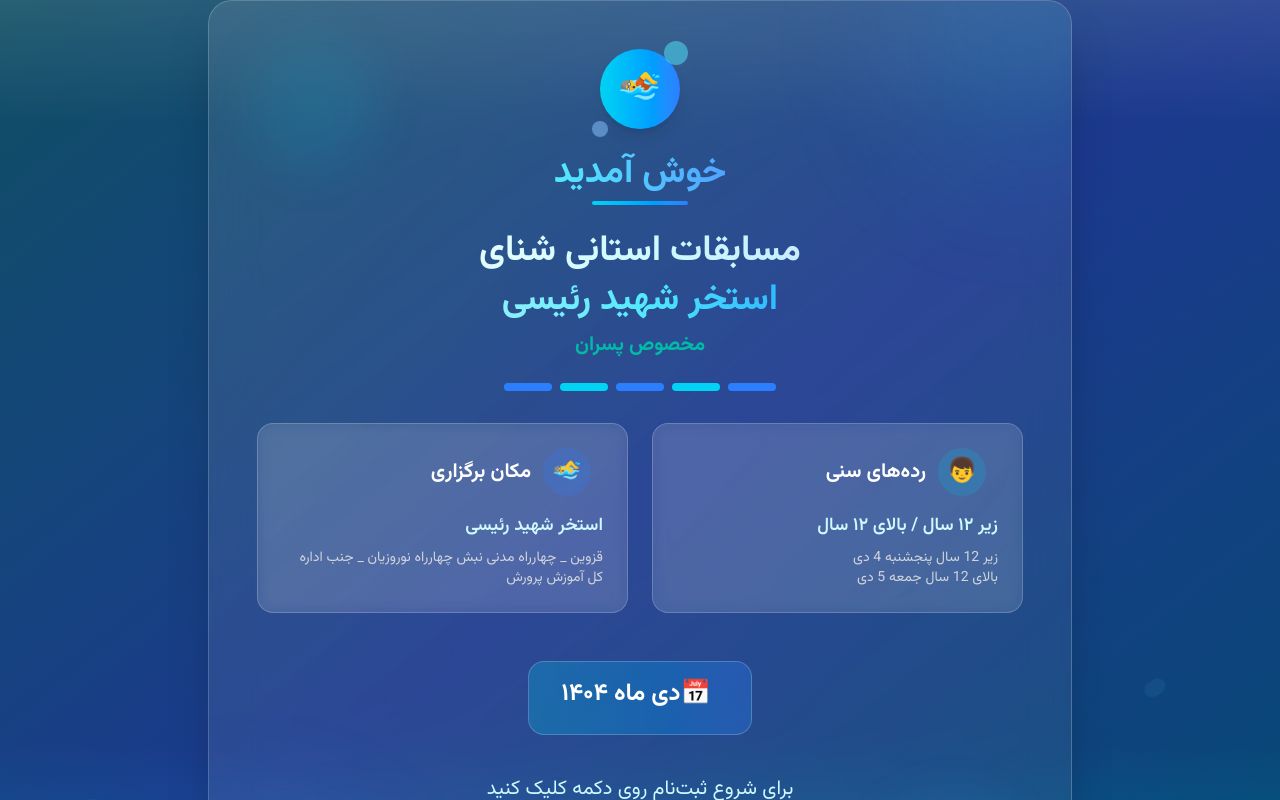
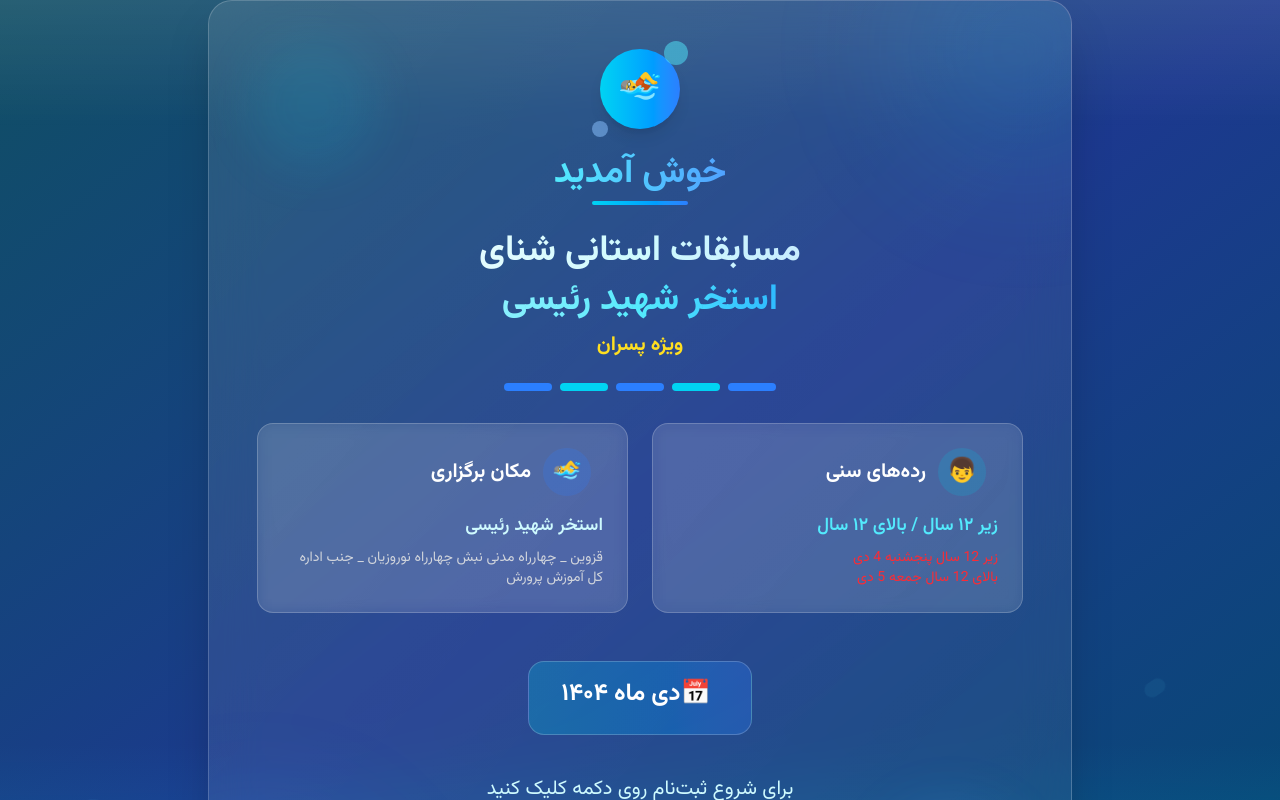
Before and after one commit to mobina211/SwimLeagueEntry, a Vue app: page / in a window 1280 px wide. Shown: the top 800 px of the page. Built offline with nearby package versions, Linux system fonts and the light colour scheme.

Commit message:
fixing the image preview error bug

```diff
--- a/src/components/AgeAndMajor.vue
+++ b/src/components/AgeAndMajor.vue
@@ -10,7 +10,7 @@
         <span class="text-4xl">🏊‍♂️</span>
       </div>
       <div class="absolute top-2/3 right-10 animate-swim-fast">
-        <span class="text-4xl">🏊‍♀️</span>
+        <span class="text-4xl">🏊‍♂️</span>
       </div>
 
       <!-- Floating bubbles -->
@@ -77,7 +77,7 @@
         <p class="text-cyan-100/80 text-lg max-w-2xl mx-auto mb-2">
           با مشورت مربی شنای خود لطفا <span class="text-yellow-300 font-bold">دو رشته شنا</span> را از گزینه‌های زیر
           انتخاب کنید
-          <span class="text-cyan-300 block text-sm mt-1">یا گزینه "همه رشته‌ها" را انتخاب نمایید</span>
+
         </p>
 
         <!-- Selected majors counter -->
--- a/src/components/ImagesUploading.vue
+++ b/src/components/ImagesUploading.vue
@@ -330,49 +330,114 @@ const uploading = ref(null);
 const stored = JSON.parse(sessionStorage.getItem("registration-step") || "{}");
 const error = ref("");
 
+// function readFile(file) {
+//   return new Promise((res, rej) => {
+//     const fr = new FileReader();
+//     fr.onload = () => res(fr.result);
+//     fr.onerror = rej;
+//     fr.readAsDataURL(file);
+//   });
+// }
 function readFile(file) {
-  return new Promise((res, rej) => {
+  return new Promise((resolve, reject) => {
     const fr = new FileReader();
-    fr.onload = () => res(fr.result);
-    fr.onerror = rej;
-    fr.readAsDataURL(file);
+
+    fr.onload = () => resolve(fr.result);
+
+    fr.onerror = () => reject(new Error("BROKEN_FILE"));
+
+    try {
+      fr.readAsDataURL(file);
+    } catch (e) {
+      reject(new Error("BROKEN_FILE"));
+    }
   });
 }
 
+
+// async function onFile(e, key) {
+//   const file = e.target.files[0];
+//   if (!file) return;
+
+//   // Check file size (5MB max)
+//   if (file.size > 5 * 1024 * 1024) {
+//     error.value = "حجم فایل باید کمتر از ۵ مگابایت باشد";
+//     return;
+//   }
+
+//   // Check file type
+//   const validTypes = ['image/jpeg', 'image/png', 'image/jpg', 'application/pdf'];
+//   if (!validTypes.includes(file.type)) {
+//     error.value = "فرمت فایل باید JPG، PNG یا PDF باشد";
+//     return;
+//   }
+
+//   uploading.value = key;
+//   error.value = "";
+
+//   try {
+//     const data = await readFile(file);
+//     previews[key] = data;
+
+//     // Save to sessionStorage
+//     const store = JSON.parse(sessionStorage.getItem("uploads") || "{}");
+//     store[key] = data;
+//     sessionStorage.setItem("uploads", JSON.stringify(store));
+//   } catch (err) {
+//     error.value = "خطا در خواندن فایل. لطفاً دوباره تلاش کنید";
+//   } finally {
+//     uploading.value = null;
+//   }
+// }
 async function onFile(e, key) {
   const file = e.target.files[0];
   if (!file) return;
 
-  // Check file size (5MB max)
+  // حجم
   if (file.size > 5 * 1024 * 1024) {
     error.value = "حجم فایل باید کمتر از ۵ مگابایت باشد";
     return;
   }
 
-  // Check file type
-  const validTypes = ['image/jpeg', 'image/png', 'image/jpg', 'application/pdf'];
+  // فرمت مجاز
+  const validTypes = ["image/jpeg", "image/png", "image/jpg", "application/pdf"];
   if (!validTypes.includes(file.type)) {
     error.value = "فرمت فایل باید JPG، PNG یا PDF باشد";
     return;
   }
 
+  // شروع آپلود
   uploading.value = key;
   error.value = "";
 
   try {
+    // خواندن فایل — اگر خراب باشد BROKEN_FILE دریافت می‌کنیم
     const data = await readFile(file);
+
+    // ذخیره پیش‌نمایش
     previews[key] = data;
 
-    // Save to sessionStorage
-    const store = JSON.parse(sessionStorage.getItem("uploads") || "{}");
-    store[key] = data;
-    sessionStorage.setItem("uploads", JSON.stringify(store));
+    // ذخیره در sessionStorage — خطای ذخیره از نوع خواندن فایل نیست
+    try {
+      const store = JSON.parse(sessionStorage.getItem("uploads") || "{}");
+      store[key] = data;
+      sessionStorage.setItem("uploads", JSON.stringify(store));
+    } catch (storageErr) {
+      console.warn("Storage error:", storageErr);
+    }
+
   } catch (err) {
-    error.value = "خطا در خواندن فایل. لطفاً دوباره تلاش کنید";
+    // فقط خطای واقعی خواندن فایل را به کاربر نمایش می‌دهیم
+    if (err.message === "BROKEN_FILE") {
+      error.value = "خطا در خواندن فایل. لطفاً دوباره تلاش کنید";
+    } else {
+      console.warn("Unhandled error:", err);
+    }
   } finally {
     uploading.value = null;
   }
 }
+
 
 function removeFile(key) {
   previews[key] = null;
--- a/src/components/Payment.vue
+++ b/src/components/Payment.vue
@@ -266,7 +266,7 @@
                 <div class="mb-8">
                   <div class="text-white/80 text-sm mb-2">شماره کارت مقصد</div>
                   <div class="text-3xl font-mono font-bold text-white tracking-widest dir-ltr">
-                    6174 - 3376 - 0405 - 5028
+                    6104 - 3376 - 0405 - 5028
                   </div>
                   <p class="text-white/60 text-sm mt-2">به نام: بهزاد چشفر</p>
                 </div>
--- a/src/components/WelcomeBanner.vue
+++ b/src/components/WelcomeBanner.vue
@@ -61,7 +61,7 @@
             <div class="mt-1 bg-linear-to-r from-cyan-100 via-cyan-300 to-blue-600 bg-clip-text text-transparent">
               استخر شهید رئیسی
             </div>
-            <span class="block text-xl mt-2 text-teal-500">مخصوص پسران</span>
+            <span class="block text-xl mt-2 text-yellow-300">ویژه پسران  </span>
           </h1>
 
           <!-- Swimming lanes design -->
@@ -81,9 +81,9 @@
               </div>
               <h3 class="text-xl font-bold text-white">رده‌های سنی</h3>
             </div>
-            <p class="text-lg text-cyan-100 font-semibold">زیر ۱۲ سال / بالای ۱۲ سال</p>
-            <p class="text-gray-300 text-sm mt-2">زیر 12 سال پنجشنبه 4 دی</p>
-            <p class="text-gray-300 text-sm">بالای 12 سال جمعه 5 دی</p>
+            <p class="text-lg text-cyan-300 font-semibold">زیر ۱۲ سال / بالای ۱۲ سال</p>
+            <p class="text-red-500 text-sm mt-2">زیر 12 سال پنجشنبه 4 دی</p>
+            <p class="text-red-500 text-sm">بالای 12 سال جمعه 5 دی</p>
 
           </div>
 
```
